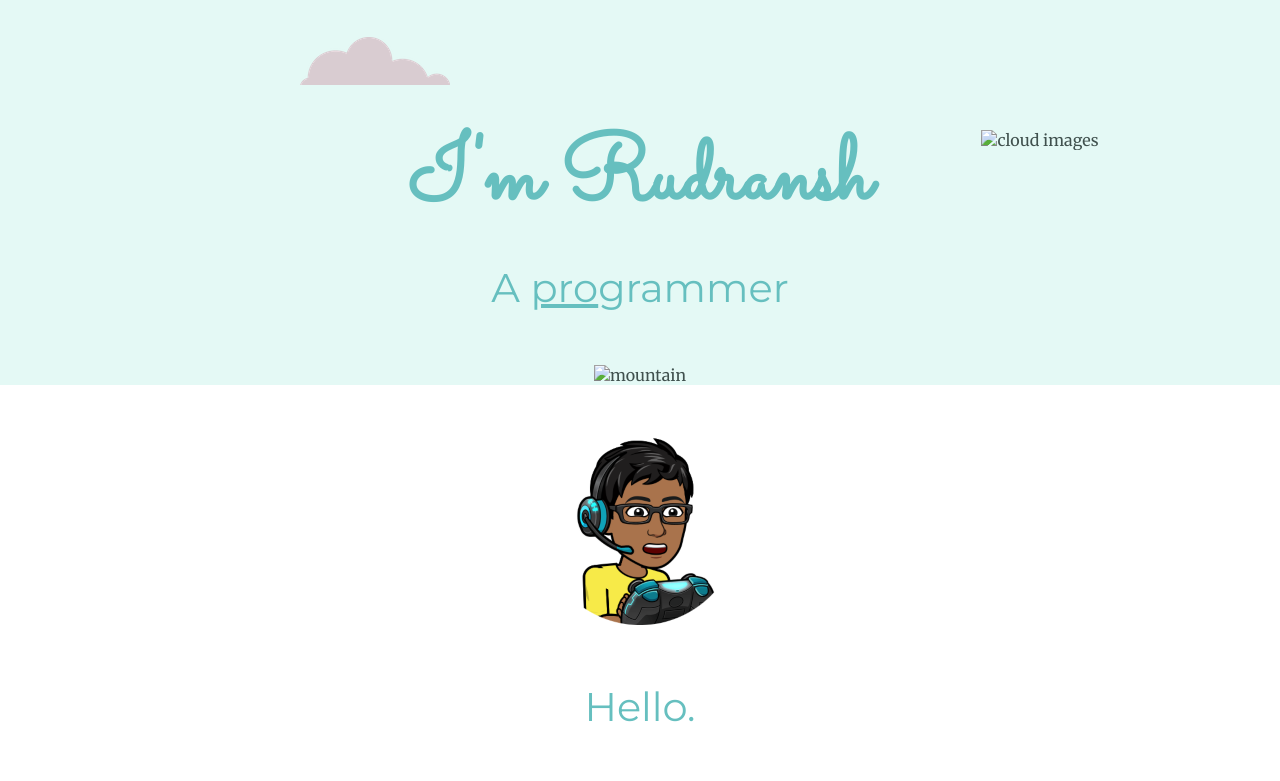
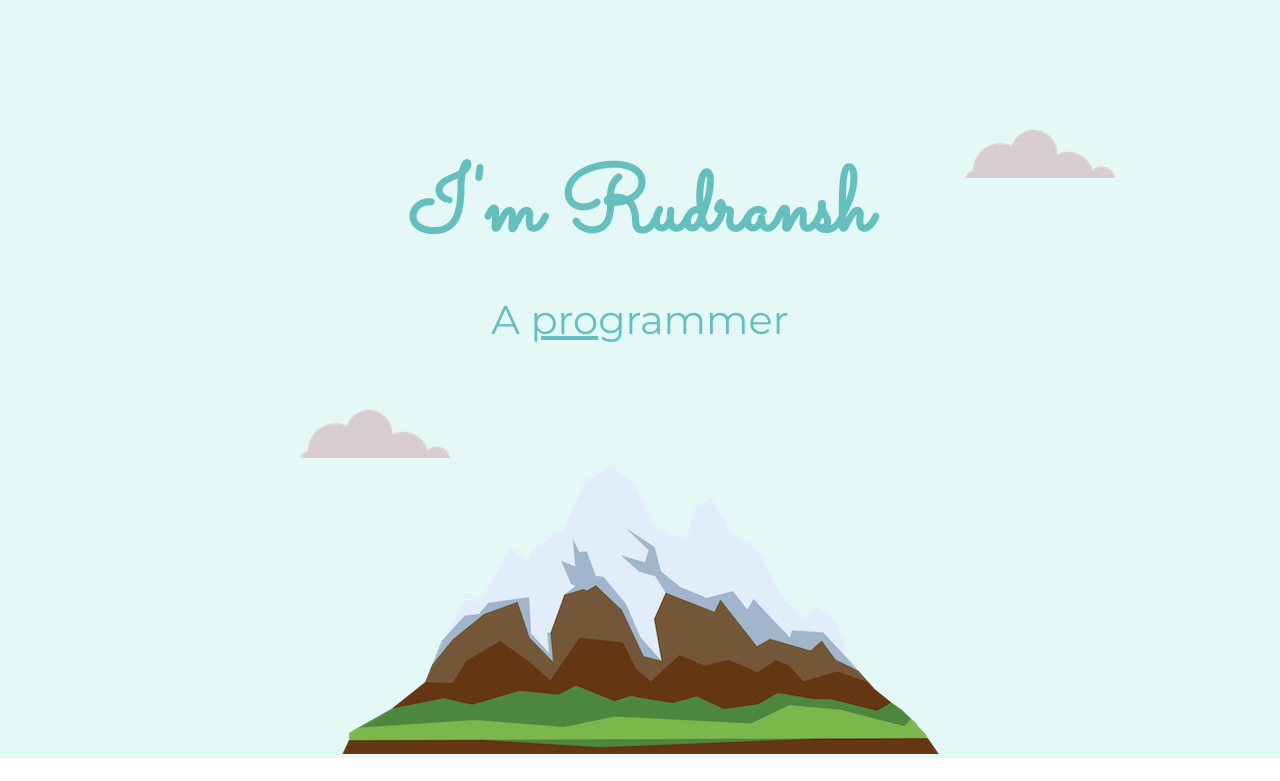
Before and after one commit to Ansh1902396/MyPortfolio, a plain HTML site: page index.html in a window 1280 px wide. Shown: the top 781 px of the page. Drawn offline with Linux system fonts and the light colour scheme.

Commit message:
Update index.html

```diff
--- a/index.html
+++ b/index.html
@@ -10,11 +10,11 @@
 </head>
 <body>
     <div class="topcontainer">
-        <img src="images/cloud.png" alt="cloud images" class="cloud">
+        <img src="cloud.png" alt="cloud images" class="cloud">
         <h1>I'm Rudransh </h1>
         <h2>A <span>pro</span>grammer</h2>
         <img class="bottom_cloud" src="cloud.png" alt="cloud images">
-        <img src="images/mountain.png" alt="mountain">
+        <img src="mountain.png" alt="mountain">
     </div>
 
     <div class="middle-container">
```
